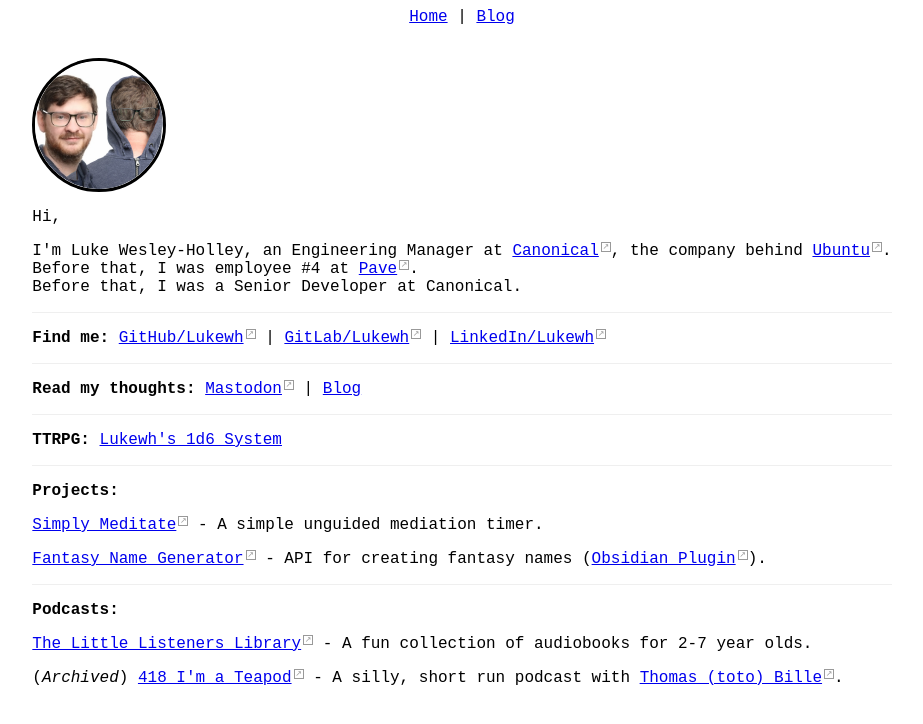
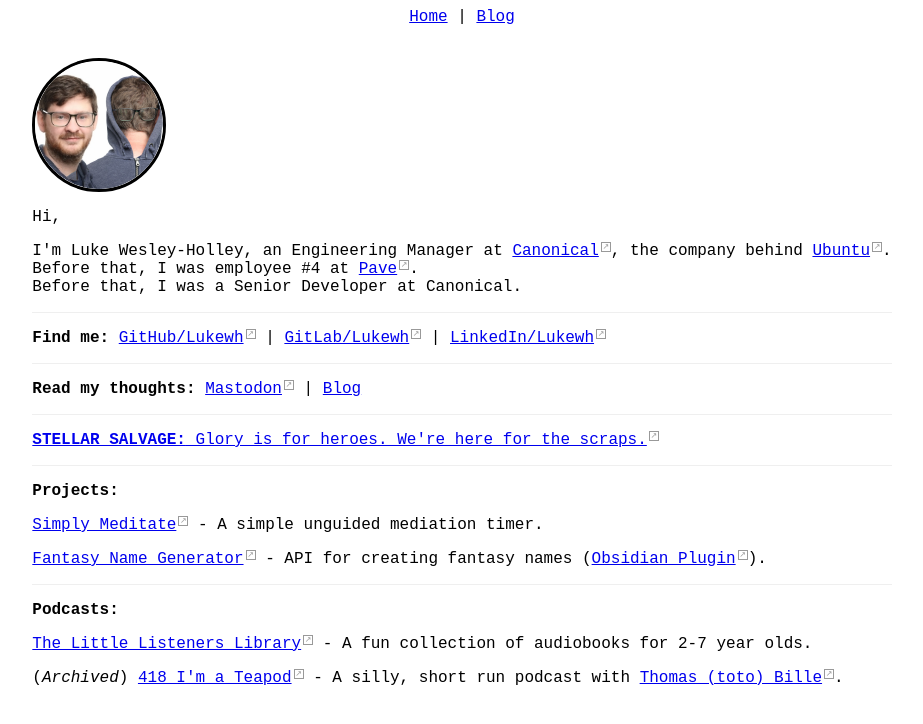
Before and after one commit to Lukewh/lukewh.com, a Jekyll site: the page built from index.html, in a window 1280 px wide. Shown: the top 724 px of the page, without its empty margins (178-1101 px from the left). Built offline with Jekyll 4.4.1, drawn with Linux system fonts in a browser that asks for light colours; some web fonts are replaced.

Commit message:
Update index.html

```diff
--- a/index.html
+++ b/index.html
@@ -27,9 +27,10 @@ description: Engineering Manager at Canonical, ex-Pave.
     <a href="/blog">Blog</a>
   </p>
   <hr />
-  <p>
+  <!--<p>
     <b>TTRPG:</b> <a href="/1d6">Lukewh's 1d6 System</a>
-  </p>
+  </p>-->
+<p><a href="https://anoobgm.itch.io/stellar-salvage"><b>STELLAR SALVAGE:</b> Glory is for heroes. We're here for the scraps.</a></p>
   <hr />
   <p>
     <b>Projects:</b>
```
